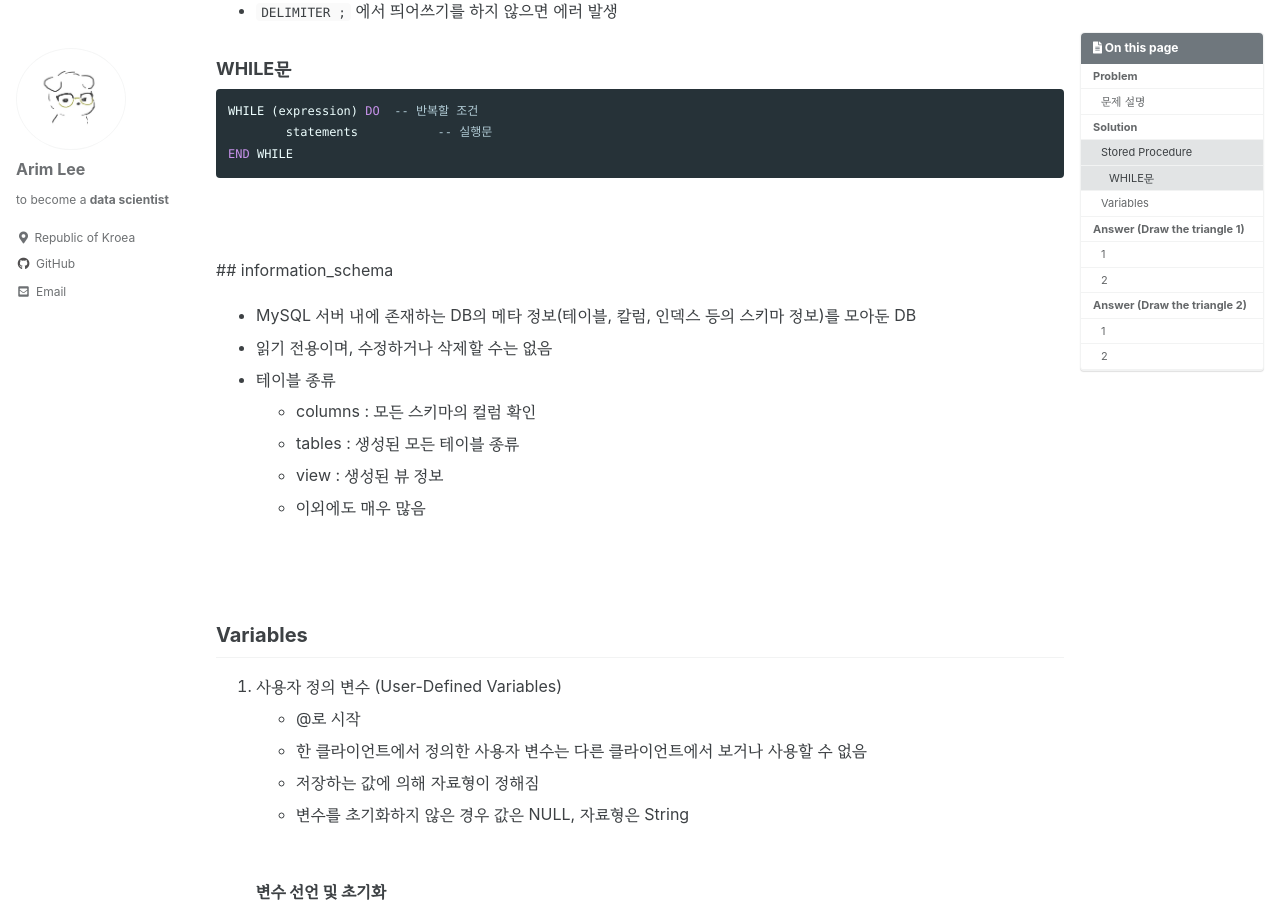
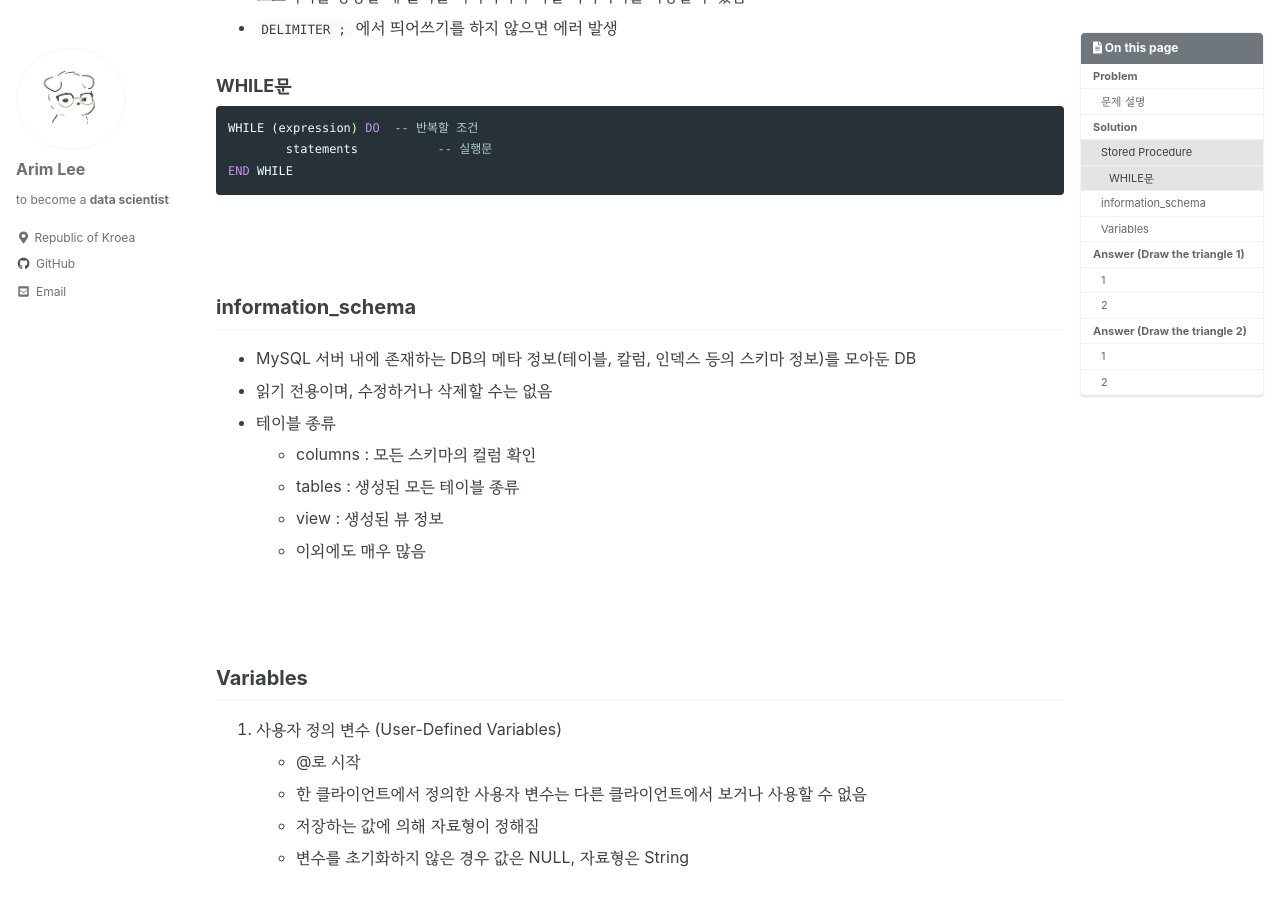
Before and after one commit to rim-i/rim-i.github.io, a Jekyll site: the page built from _posts/2022-03-27-hackerrank-draw-the-triangle.md, in a window 1280 px wide and 900 px high, scrolled down 1770 px. Built offline with Jekyll 4.4.1, drawn with Linux system fonts in a browser that asks for light colours; cached includes are drawn as plain includes; some web fonts are replaced.

Commit message:
Update 2022-03-27-hackerrank-draw-the-triangle.md

````diff
--- a/_posts/2022-03-27-hackerrank-draw-the-triangle.md
+++ b/_posts/2022-03-27-hackerrank-draw-the-triangle.md
@@ -38,6 +38,8 @@ Write a query to print the pattern P(20).
 <br/>
 <br/>
 <br/>
+
+---
 
 # Solution
 별의 개수를 하나씩 줄여 출력하는 것을 20회 반복해야 한다.
@@ -89,7 +91,7 @@ END WHILE
 <br/>
 <br/>
 
- ## information_schema
+## information_schema
 - MySQL 서버 내에 존재하는 DB의 메타 정보(테이블, 칼럼, 인덱스 등의 스키마 정보)를 모아둔 DB
 - 읽기 전용이며, 수정하거나 삭제할 수는 없음
 - 테이블 종류
@@ -141,6 +143,8 @@ END WHILE
 <br/>
 <br/>
 
+----
+
 # Answer (Draw the triangle 1)
 
 ## 1
@@ -189,6 +193,7 @@ WHERE   @num > 1;
 <br/>
 <br/>
 
+
 # Answer (Draw the triangle 2)
 반대로 별의 개수를 1부터 하나씩 증가하여 출력하는 문제
 
@@ -218,3 +223,7 @@ SELECT  REPEAT('* ', @num := @num + 1)
 FROM    information_schema.tables
 WHERE   @num < 20;
 ```
+
+<br/>
+<br/>
+<br/>
````
